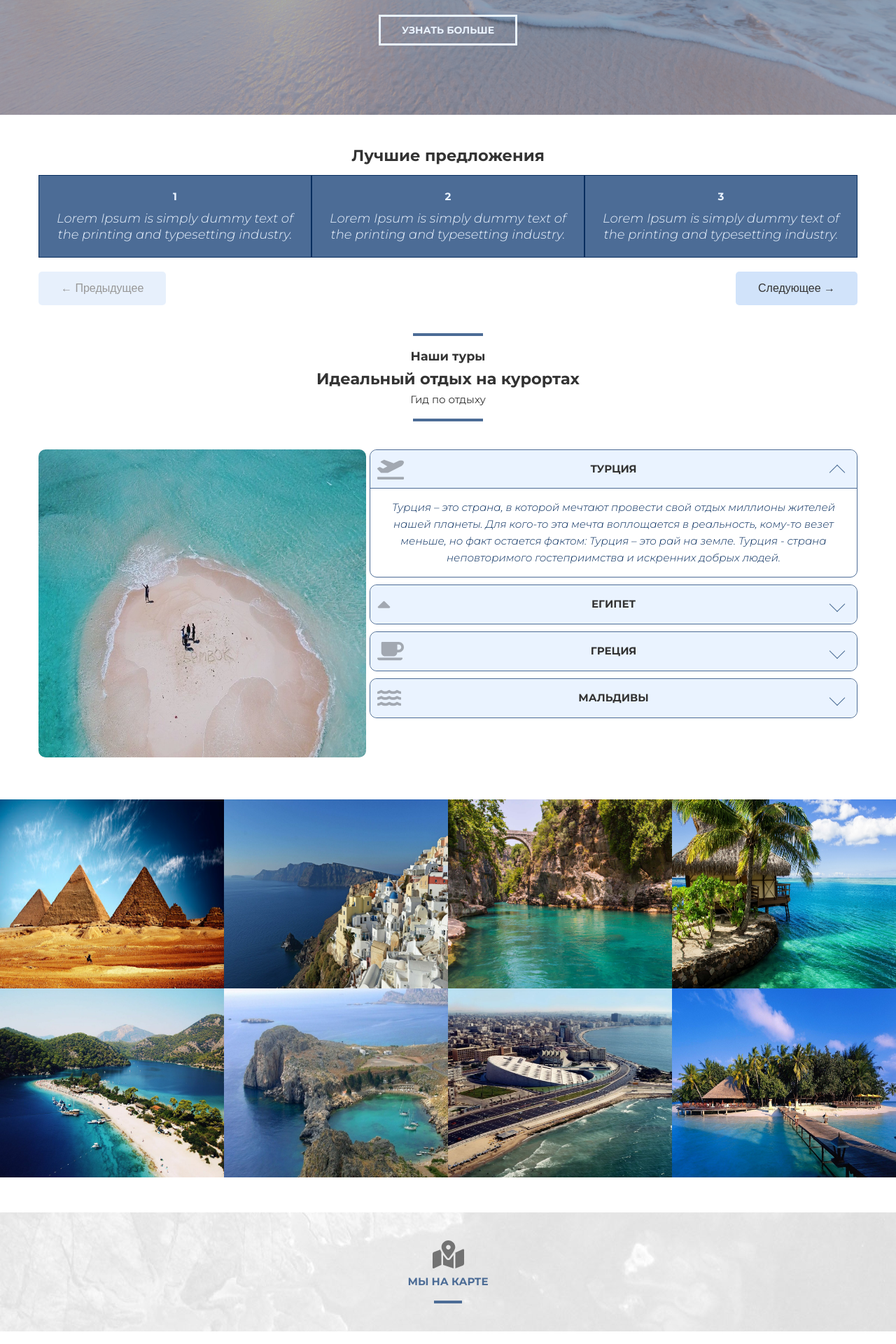
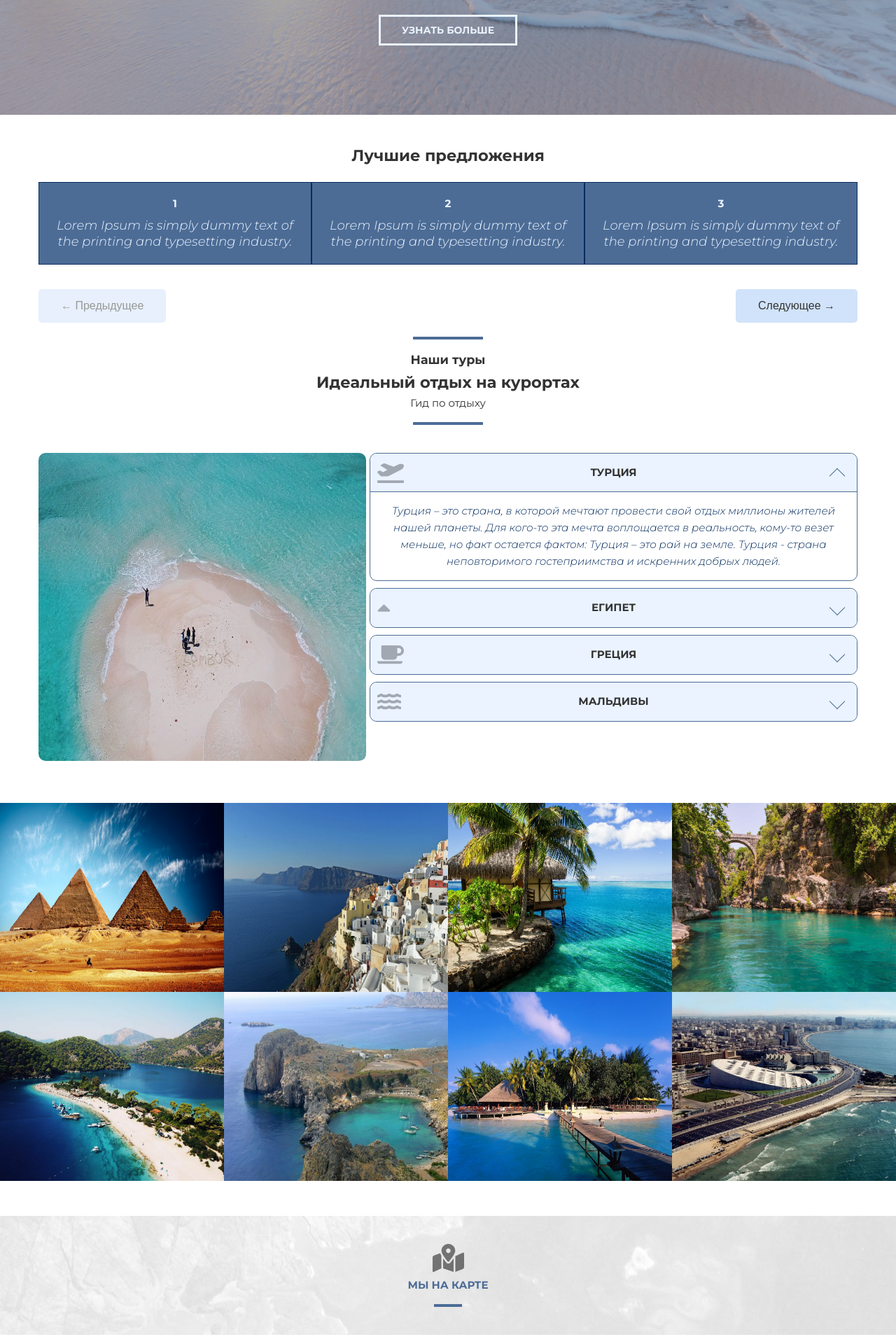
Before and after one commit to Loadngg/Website, a PHP site: page / in a window 1280 px wide. Shown: the part 636-2556 px from the top of the page at 70% size. Run offline with PHP 8.4, Linux system fonts and the light colour scheme.

Commit message:
Поправлена вёрстка слайдера Добавлен фон+текст при наведении на фото

```diff
--- a/assets/css/style.css
+++ b/assets/css/style.css
@@ -207,6 +207,7 @@ a {
     display: flex;
     line-height: 1.3;
     transition: .2s;
+    margin: 10px 0 15px;
 }
 
 .slider__item {
@@ -225,7 +226,7 @@ a {
 
 .slider {
     height: auto;
-    margin: 40px 0;
+    margin: 40px 0 20px;
 }
 
 .slider__title {
@@ -264,35 +265,6 @@ a {
 .btn__prev:disabled {
     opacity: .5;
     cursor: not-allowed;
-}
-
-
-/* Photos */
-.photos {
-    display: block;
-    width: 100%;
-    height: auto;
-    margin: 0;
-    padding: 0;
-}
-
-.place__photo {
-    width: 100%;
-    height: 270px;
-}
-
-.photos__inner {
-    display: inline-grid;
-    grid-auto-flow: column;
-}
-
-.place__photo:nth-child(even) {
-    position: relative;
-    top: -7px;
-}
-
-.photos__block {
-    height: 540px;
 }
 
 /* tours */
@@ -430,6 +402,77 @@ a {
   }
 }
 
+/* Photos */
+.photos {
+    display: flex;
+}
+
+.photos__col {
+    flex: 1 1 0;
+}
+
+.photos__item {
+    position: relative;
+
+    background: linear-gradient(to bottom, #4c6c96, #aacfff);
+}
+
+.photos__item:hover .place__photo {
+    opacity: .1;
+}
+
+.photos__item:hover .photos__info {
+    opacity: 1;
+}
+
+.place__photo {
+    display: block;
+    width: 100%;
+    height: 270px;
+
+    transition: opacity .2s linear;
+}
+
+.photos__info {
+    width: 100%;
+    padding: 0 15px;
+
+    text-align: center;
+    color: #fff;
+    opacity: 0;
+
+    position: absolute;
+    top: 50%;
+    left: 0;
+    z-index: 1;
+
+    transform: translate3d(0, -50%, 0);
+    transition: opacity .2s linear;
+}
+
+.photos__title {
+    margin-bottom: 5px;
+
+    font-size: 14px;
+    text-transform: uppercase;
+}
+
+.photos__text {
+    font-size: 15px;
+    font-weight: 300;
+    font-style: italic;
+}
+
+.photos__inner {
+    display: inline-grid;
+    grid-auto-flow: column;
+}
+
+.place__photo:nth-child(even) {
+    position: relative;
+    top: -7px;
+}
+
 /* Map */
 .map {
     width: 100%;
--- a/index.html
+++ b/index.html
@@ -155,21 +155,69 @@
     <!-- Photos -->
     <div class="photos" id="photos">
         <div class="photos__inner">
-            <div class="photos__block">
+            <div class="photos__col">
+                <div class="photos__item">
                     <img src="assets/img/photos/eg1.jpg" alt="" class="place__photo">
+                    <div class="photos__info">
+                        <div class="photos__title">asdsadsad</div>
+                        <div class="photos__text">asdsadsadsa</div>
+                    </div>
+                </div>
+                <div class="photos__item">
                     <img src="assets/img/photos/eg2.jfif" alt="" class="place__photo">
+                    <div class="photos__info">
+                        <div class="photos__title">asdsadasdsa</div>
+                        <div class="photos__text">asdsasadsa</div>
                     </div>
-            <div class="photos__block">
+                </div>
+            </div>
+            <div class="photos__col">
+                <div class="photos__item">
                     <img src="assets/img/photos/gr1.jpg" alt="" class="place__photo">
+                    <div class="photos__info">
+                        <div class="photos__title">asdsadsad</div>
+                        <div class="photos__text">asdsadsadsa</div>
+                    </div>
+                </div>
+                <div class="photos__item">
                     <img src="assets/img/photos/gr2.jpg" alt="" class="place__photo">
+                    <div class="photos__info">
+                        <div class="photos__title">asdsadasdsa</div>
+                        <div class="photos__text">asdsasadsa</div>
                     </div>
-            <div class="photos__block">
+                </div>
+            </div>
+            <div class="photos__col">
+                <div class="photos__item">
+                    <img src="assets/img/photos/mal1.jpg" alt="" class="place__photo">
+                    <div class="photos__info">
+                        <div class="photos__title">asdsadsad</div>
+                        <div class="photos__text">asdsadsadsa</div>
+                    </div>
+                </div>
+                <div class="photos__item">
+                    <img src="assets/img/photos/mal2.jpg" alt="" class="place__photo">
+                    <div class="photos__info">
+                        <div class="photos__title">asdsadasdsa</div>
+                        <div class="photos__text">asdsasadsa</div>
+                    </div>
+                </div>
+            </div>
+            <div class="photos__col">
+                <div class="photos__item">
                     <img src="assets/img/photos/tur1.jpg" alt="" class="place__photo">
+                    <div class="photos__info">
+                        <div class="photos__title">asdsadsad</div>
+                        <div class="photos__text">asdsadsadsa</div>
+                    </div>
+                </div>
+                <div class="photos__item">
                     <img src="assets/img/photos/tur2.jfif" alt="" class="place__photo">
+                    <div class="photos__info">
+                        <div class="photos__title">asdsadasdsa</div>
+                        <div class="photos__text">asdsasadsa</div>
                     </div>
-            <div class="photos__block">
-                <img src="assets/img/photos/mal1.jpg" alt="" class="place__photo">
-                <img src="assets/img/photos/mal2.jpg" alt="" class="place__photo">
+                </div>
             </div>
         </div>
     </div>
```
Lines whose indentation alone changed are shown as unchanged.
